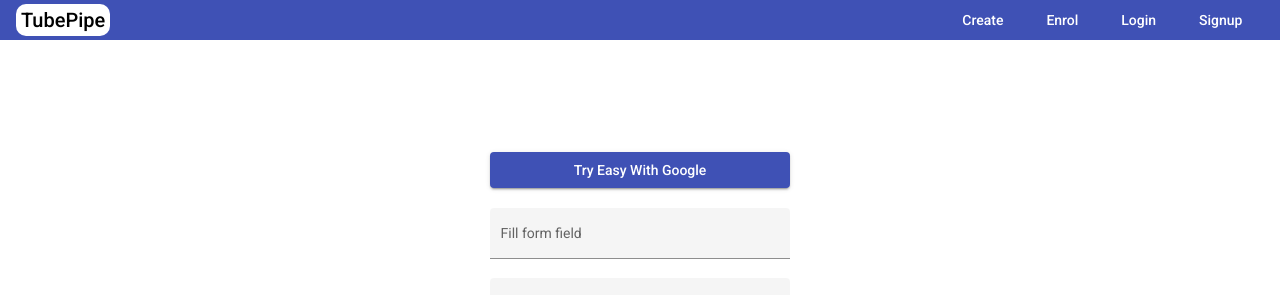
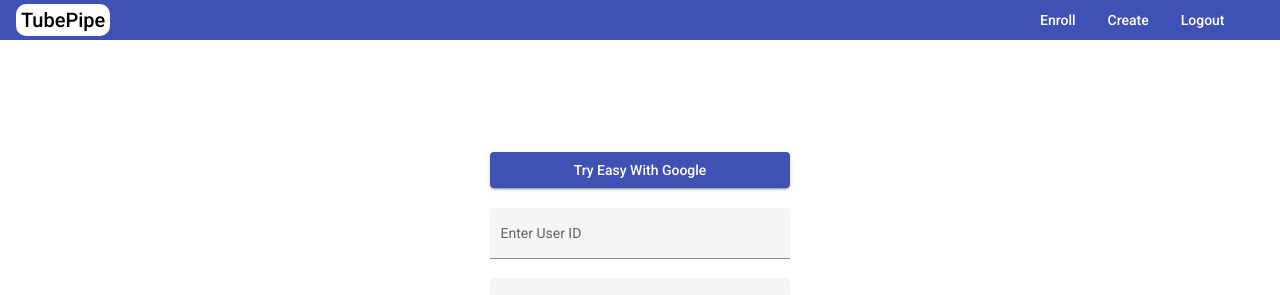
Before and after one commit to mdrasheduzzamanakash/ui-tubepipe-app, an Angular app: page /login in a window 1280 px wide. Shown: the top 295 px of the page. Built offline with nearby package versions, Linux system fonts and the light colour scheme.

Commit message:
seperate logout and login in navbar

```diff
--- a/src/app/m-login/login/login.component.html
+++ b/src/app/m-login/login/login.component.html
@@ -8,8 +8,8 @@
         <div style="width: 300px; margin-bottom: 10px;" id="buttonDiv"></div>
         <div class="example-container">
             <mat-form-field appearance="fill" [style.width.px]=300>
-                <mat-label>Fill form field</mat-label>
-                <input matInput placeholder="Placeholder">
+                <mat-label>Enter User ID</mat-label>
+                <input matInput>
                 <!-- <mat-icon matSuffix>sentiment_very_satisfied</mat-icon> -->
                 <!-- <mat-hint>Hint</mat-hint> -->
             </mat-form-field>
--- a/src/app/m-navbar/navbar/navbar.component.html
+++ b/src/app/m-navbar/navbar/navbar.component.html
@@ -12,10 +12,15 @@
     >
     <span class="example-spacer"></span>
     <div class="login-signup">
-      <button mat-button routerLink="/create">Create</button>
-      <button mat-button routerLink="/enrol">Enrol</button>
-      <button mat-button routerLink="/login">Login</button>
-      <button mat-button routerLink="/signup">Signup</button>
+      <div *ngIf = "logged_in; else elseBlock">
+        <button mat-button routerLink="/enrol">Enroll</button>
+        <button mat-button routerLink="/create">Create</button>
+        <button mat-button routerLink="/signup">Logout</button>
+      </div>
+      <ng-template #elseBlock>
+        <button mat-button routerLink="/login">Login</button>
+        <button mat-button routerLink="/signup">Signup</button>
+      </ng-template>
     </div>
   </mat-toolbar>
 </p>
--- a/src/app/m-navbar/navbar/navbar.component.ts
+++ b/src/app/m-navbar/navbar/navbar.component.ts
@@ -7,6 +7,7 @@ import { Component, OnInit } from '@angular/core';
 })
 export class NavbarComponent implements OnInit {
 
+  logged_in = true;
   constructor() { }
 
   ngOnInit(): void {
```
